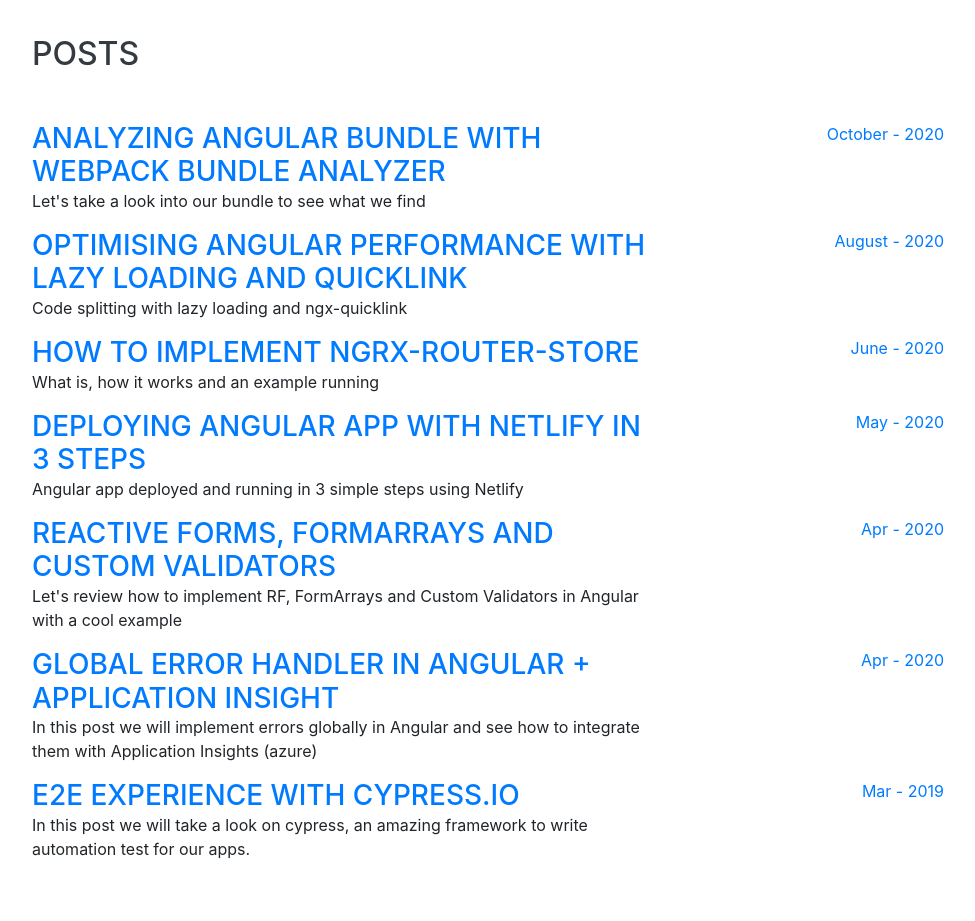
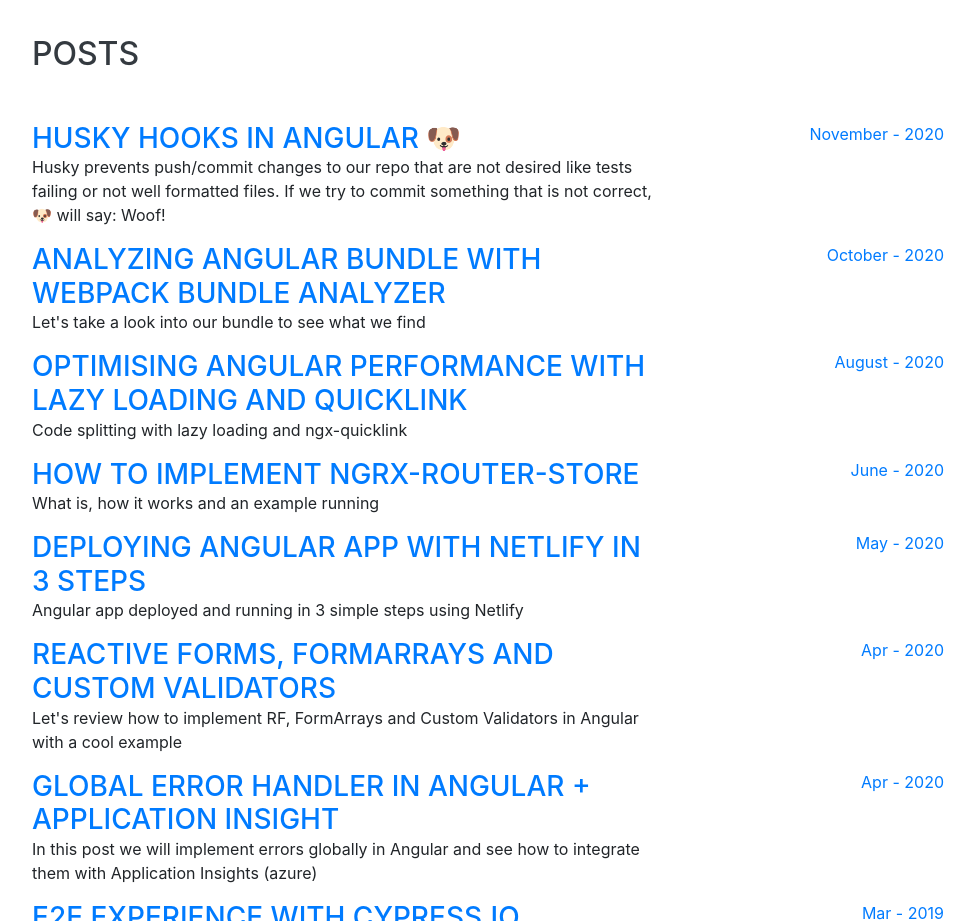
Before and after one commit to salimchemes/portfolio, a website with bundled scripts: page index.html in a window 1280 px wide. Shown: the part 5260-6181 px from the top of the page, without its empty margins (288-1263 px from the left). Built offline with nearby package versions, Linux system fonts and the light colour scheme; a web font is replaced by a local one.

Commit message:
husky hooks with angular

```diff
--- a/index.html
+++ b/index.html
@@ -502,6 +502,27 @@
             <div class="resume-content">
               <h3 class="mb-0">
                 <a
+                  href="https://dev.to/salimchemes/husky-hooks-in-angular-5d34"
+                  target="_blank"
+                  >Husky hooks in Angular 🐶
+                </a>
+              </h3>
+              <p>
+                Husky prevents push/commit changes to our repo that are not
+                desired like tests failing or not well formatted files. If we
+                try to commit something that is not correct, 🐶 will say: Woof!
+              </p>
+            </div>
+            <div class="resume-date text-md-right">
+              <span class="text-primary">November - 2020</span>
+            </div>
+          </div>
+          <div
+            class="resume-item d-flex flex-column flex-md-row justify-content-between"
+          >
+            <div class="resume-content">
+              <h3 class="mb-0">
+                <a
                   href="https://dev.to/salimchemes/analyzing-angular-bundle-with-webpack-bundle-analyzer-29gp"
                   target="_blank"
                   >Analyzing Angular bundle with Webpack Bundle Analyzer
```
